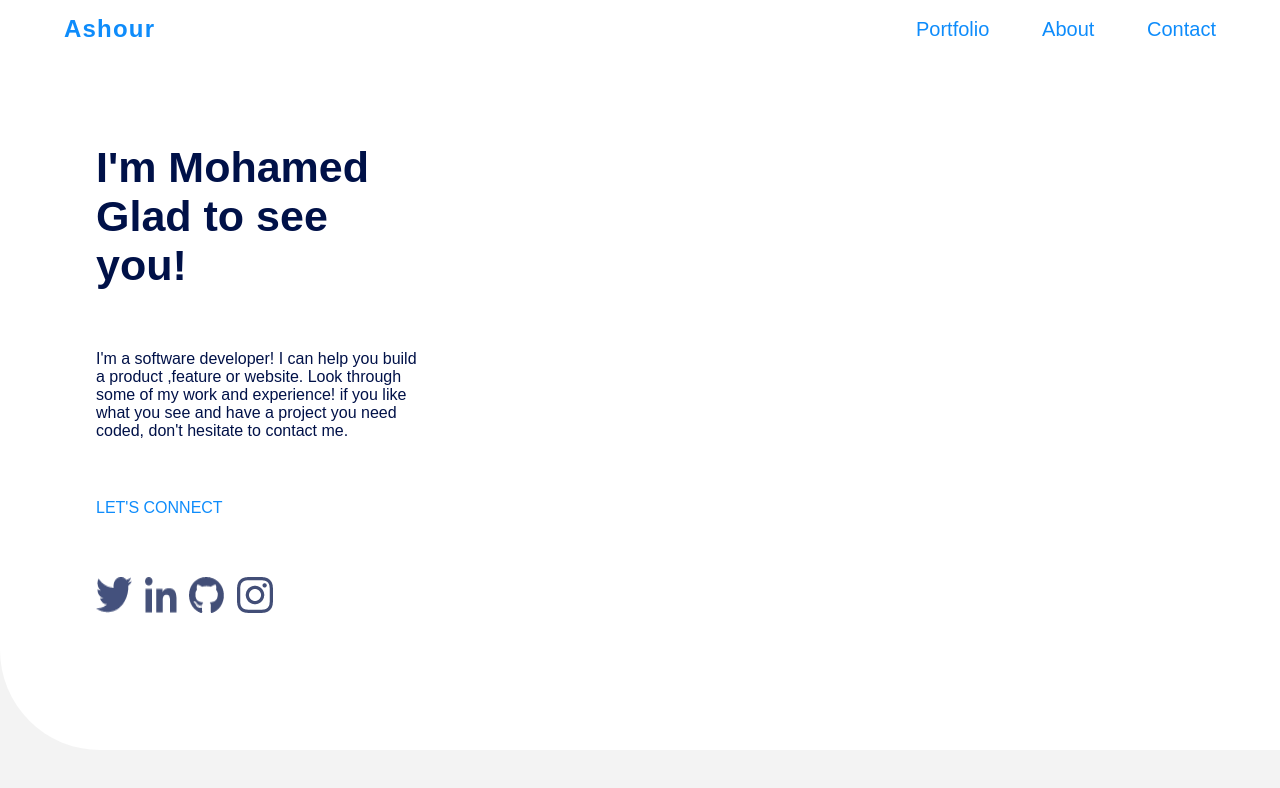
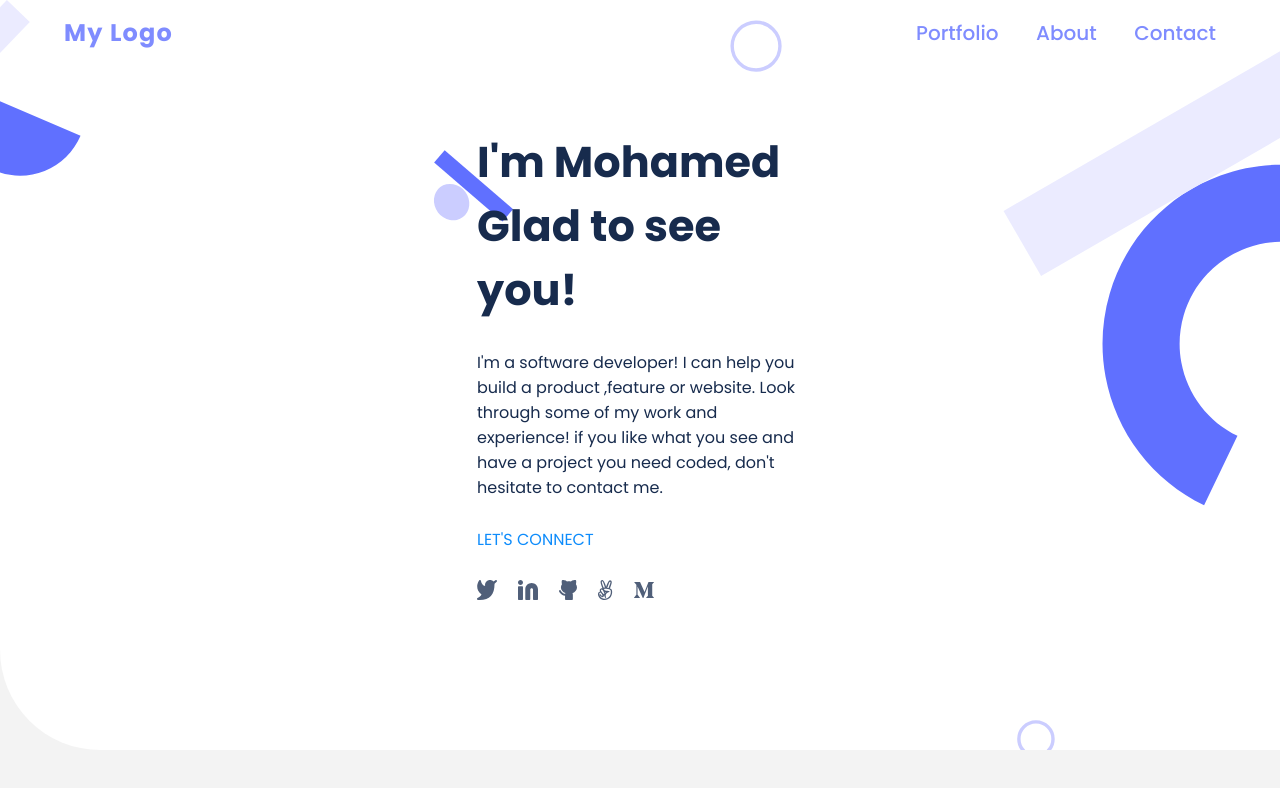
Before and after one commit to AACHOURMOHAMED/portfolio-microverse, a website: page index.html in a window 1280 px wide. Drawn offline with Linux system fonts and the light colour scheme.

Commit message:
fix desing and deleting cursur Add index.html and Add style.css

```diff
--- a/css/style.css
+++ b/css/style.css
@@ -1,3 +1,5 @@
+@import url("https://fonts.googleapis.com/css2?family=Poppins:ital,wght@0,100;0,200;0,300;0,400;0,500;0,600;0,700;0,800;0,900;1,100;1,200;1,300;1,400;1,500;1,700;1,800&display=swap");
+
 * {
   padding: 0;
   margin: 0;
@@ -5,8 +7,8 @@
 }
 
 :root {
-  --primary-color: #0e8cfb;
-  --secondery-color: #001148;
+  --primary-color: #7f8cff;
+  --secondery-color: #172b4d;
 }
 
 body {
@@ -21,6 +23,9 @@ body {
   background-color: #ffff;
   z-index: -11;
   border-radius: 0 0 0 100px;
+  background-image: url("/assest/header-shapes\ mobile@2x.svg");
+  background-repeat: no-repeat;
+  background-size: cover;
 }
 
 .container {
@@ -74,7 +79,9 @@ body {
 /* Hero section */
 
 #main {
-  margin-top: 70px;
+  display: flex;
+  align-items: center;
+  height: 600px;
 }
 
 .main-content {
@@ -87,7 +94,7 @@ body {
 .main-content .title {
   max-width: 319px;
   font-size: 43px;
-  font-weight: bold;
+  font-weight: 700;
   color: var(--secondery-color);
 }
 
@@ -95,6 +102,7 @@ body {
   font-size: 16px;
   color: var(--secondery-color);
   max-width: 326px;
+  font-weight: 400;
 }
 
 .main-content .titre {
@@ -105,10 +113,6 @@ body {
   display: flex;
   justify-content: space-between;
   width: 177px;
-}
-
-.network img {
-  cursor: pointer;
 }
 
 /* End of Hero section */
--- a/index.html
+++ b/index.html
@@ -14,7 +14,7 @@
       <div class="container">
         <nav id="nav">
           <div class="Logo">
-            <span>Ashour</span>
+            <span>My Logo</span>
           </div>
 
           <div class="nav-content">
@@ -42,10 +42,11 @@
           </p>
           <p class="titre">LET'S CONNECT</p>
           <div class="network">
-            <img src="assest/twitter.png" alt="twitter" />
-            <img src="assest/linkedin-in.png" alt="linkedin" />
-            <img src="assest/github.png" alt="github" />
-            <img src="assest/instagram.png" alt="instagram" />
+            <img src="assest/Vector3.svg" alt="twitter" />
+            <img src="assest/Linkedin.svg" alt="linkedin" />
+            <img src="assest/Vector4.svg" alt="github" />
+            <img src="assest/Vector2.svg" alt="" />
+            <img src="assest/Vector.svg" alt="" />
           </div>
         </article>
       </div>
```
Also changed, not shown: assest/Linkedin.svg (added), assest/Vector.svg (added), assest/Vector2.svg (added), assest/Vector3.svg (added), assest/Vector4.svg (added), assest/header-shapes mobile.png (added), assest/header-shapes mobile@2x.svg (added).
